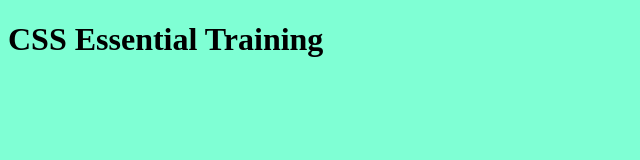
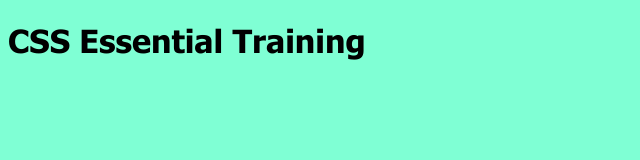
Before and after one commit to reza6969/CSS-Essential-Training, a plain HTML site: page index.html in a window 1280 px wide. Shown: the whole page, without its empty margins (0-640 px from the left). Drawn offline with Linux system fonts and the light colour scheme.

Commit message:
CSS Web Fonts(how-add-font-in-css)
https://www.w3schools.com/css/css3_fonts.asp

```diff
--- a/css/style.css
+++ b/css/style.css
@@ -1,3 +1,11 @@
 body {
     background-color: aquamarine;
 }
+@font-face {
+    font-family: myFirstFont;
+    src: url(../fonts/tahomabd.ttf);
+}
+
+h1 {
+    font-family: myFirstFont;
+}
```
Also changed, not shown: fonts/tahoma.ttf (added), fonts/tahomabd.ttf (added), 4 other files.
